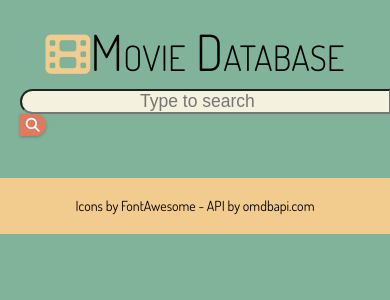
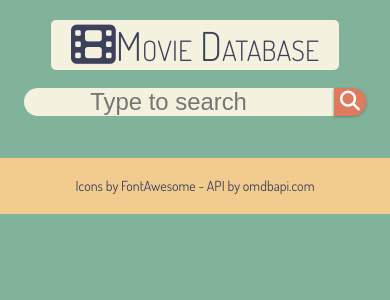
Before and after one commit to annetteaune/uin23ak4_moviesearch_aune, a React (Create React App) app: page / in a window 390 px wide. Shown: the top 300 px of the page. Built offline with nearby package versions, Linux system fonts and the light colour scheme; no server answers.

Commit message:
opprydding i struktur + litt css

```diff
--- a/src/components/Layout.js
+++ b/src/components/Layout.js
@@ -1,9 +1,7 @@
 import { Link, Outlet } from "react-router-dom";
 import Search from "./Search";
 
-
 export default function Layout({ movieList, setSearch, getMovies, search }) {
-
 	return (
 		<>
 			<header>
@@ -12,7 +10,6 @@ export default function Layout({ movieList, setSearch, getMovies, search }) {
 						<i className="fa-solid fa-film"></i>Movie Database
 					</h1>
 				</Link>
-
 				<Search setSearch={setSearch} getMovies={getMovies} search={search} />
 			</header>
 			<main>
--- a/src/components/MoviePage.js
+++ b/src/components/MoviePage.js
@@ -1,18 +1,19 @@
 import { useEffect } from "react";
-import { Link } from "react-router-dom";
 
-export default function MoviePage({ selectedID, movie, getDetails }) {
+export default function MoviePage({ movie, getDetails }) {
 	useEffect(() => {
 		getDetails();
+		/*Fikk en warning om missing dependency, fant workaround;
+			https://stackoverflow.com/questions/55840294/how-to-fix-missing-dependency-warning-when-using-useeffect-react-hook
+			*/
+		// eslint-disable-next-line react-hooks/exhaustive-deps
 	}, []);
-	//console.log(movie);
 
 	//placeholderbilde hvis poster ikke eksisterer
 	if (movie.Poster === "N/A") {
 		movie.Poster = "https://placehold.jp/200x300.png";
-	} else {
-		movie.Poster = movie.Poster;
 	}
+
 	return (
 		<>
 			<article className="details-article">
@@ -20,15 +21,12 @@ export default function MoviePage({ selectedID, movie, getDetails }) {
 					{movie.Title}
 					<span className="year">{` (${movie.Year})`}</span>
 				</h2>
-
 				<div className="details-container">
 					<img src={movie.Poster} alt={movie.Title} />
-
 					<ul>
 						<li>
 							<i className="fa-brands fa-imdb"></i> {movie.imdbRating}{" "}
 						</li>
-
 						<li className="card-value">
 							<span className="card-info">Genre:</span>
 							{movie.Genre}
--- a/src/components/Moviecard.js
+++ b/src/components/Moviecard.js
@@ -3,11 +3,9 @@ import { Link } from "react-router-dom";
 
 export default function Moviecard({ title, year, image, id, setSelectedID }) {
 
-
 	const saveID = (event) => {
 		setSelectedID(event.target.id);
 	};
-
 
 	//placeholderbilde hvis poster ikke eksisterer
 	if (image === "N/A"){
@@ -21,7 +19,6 @@ export default function Moviecard({ title, year, image, id, setSelectedID }) {
 				{title}
 				<span aria-label="release year"> ({year})</span>
 			</h2>
-
 			<img className="poster" src={image} alt="" />
 			<Link to="/details">
 				<button id={id} className="details-btn" onClick={saveID}>
--- a/src/components/Search.js
+++ b/src/components/Search.js
@@ -8,21 +8,14 @@ export default function Search({ setSearch, getMovies, search }) {
 
 	const handleSearch = (event) => {
 		const inputValue = event.target.value;
-		/* Må her replace mellomrom med -, siden søkefunksjonen kræsjet ved mellomrom i søket. */
-		const crashProofValue = inputValue.replaceAll(" ", "-");
-		if (crashProofValue.length >= 3) {
-			setSearch(crashProofValue);
-
+		/* Må her replace mellomrom med -, siden søkefunksjonen kræsjer ved mellomrom i søket. */
+		const replacedValue = inputValue.replaceAll(" ", "-");
+		if (replacedValue.length >= 3) {
+			setSearch(replacedValue);
 			document.getElementById("alert").innerHTML = "";
-
-			console.log("search:", search);
-			console.log("target value:", crashProofValue);
 		} else {
 			document.getElementById("alert").innerHTML =
 				"Enter at least 3 characters.";
-
-			console.log("else-search:", search);
-			console.log("else-target value:", crashProofValue);
 		}
 	};
 
@@ -44,7 +37,9 @@ export default function Search({ setSearch, getMovies, search }) {
 		return (
 			<nav>
 				<Link to="/">
-					<button className="back-btn">Back to results</button>
+					<button className="back-btn">
+						<i class="fa-solid fa-chevron-left"></i> Back to results
+					</button>
 				</Link>
 			</nav>
 		);
@@ -55,10 +50,15 @@ export default function Search({ setSearch, getMovies, search }) {
 					<form onSubmit={handleSubmit} id="search-bar">
 						<input
 							type="search"
+							aria-label="search"
 							placeholder="Type to search"
 							onChange={handleSearch}
 						/>
-						<button type="submit" onClick={handleClick}>
+						<button
+							type="submit"
+							aria-label="search button"
+							onClick={handleClick}
+						>
 							<i className="fa-solid fa-magnifying-glass"></i>
 						</button>
 					</form>
--- a/src/css/main.css
+++ b/src/css/main.css
@@ -55,7 +55,7 @@ main .movie-card a .details-btn {
 main .movie-card a .details-btn:hover {
   background-color: #f2cc8f;
   text-decoration: underline;
-  color: black;
+  color: #3d405b;
 }
 
 .no-match {
@@ -91,8 +91,12 @@ header .header-link {
 }
 header .header-link h1 {
   font-size: 2.5rem;
-  color: black;
+  color: #3d405b;
   font-weight: 300;
+  background-color: #f4f1de;
+  border-radius: 5px;
+  padding: 0 10rem;
+  text-align: center;
 }
 header nav {
   display: flex;
@@ -102,15 +106,19 @@ header nav a {
 }
 header nav a .back-btn {
   font-size: 0.8rem;
-  padding: 0.1rem 0.3rem;
+  padding: 0.3rem 0.5rem;
   background-color: #e07a5f;
   border-radius: 5px;
   color: white;
   border: none;
   box-shadow: 0px 1px 3px #5e8873;
+  margin-top: 0.8rem;
 }
 header nav form {
-  margin: 0 auto;
+  margin: 0.6rem auto 0 auto;
+  align-items: stretch;
+  display: flex;
+  justify-content: center;
 }
 header nav form input {
   width: 371px;
@@ -120,14 +128,16 @@ header nav form input {
   background-color: #f4f1de;
   color: black;
   text-align: center;
+  border: none;
 }
 header nav form input:focus {
   background-color: white;
   outline: none;
-  border-color: #e07a5f;
+  border: solid 3px #e07a5f;
+  box-shadow: 0px 1px 3px #5e8873;
 }
 header nav form button {
-  font-size: 0.8rem;
+  font-size: 1rem;
   padding: 0.1rem 0.3rem;
   background-color: #e07a5f;
   border-top-right-radius: 15px;
@@ -139,12 +149,16 @@ header nav form button {
 header nav form button:hover {
   background-color: #f2cc8f;
   text-decoration: underline;
-  color: black;
+  color: #3d405b;
 }
 
 .fa-film {
   font-size: 2.25rem;
-  color: #f2cc8f;
+  color: #3d405b;
+}
+
+.fa-magnifying-glass {
+  font-size: 1rem;
 }
 
 #alert {
@@ -208,7 +222,7 @@ header nav form button:hover {
 }
 
 .fa-imdb {
-  color: black;
+  color: #3d405b;
   font-size: 1rem;
 }
 
@@ -222,7 +236,7 @@ header nav form button:hover {
 body {
   font-family: "Dosis", Arial, Helvetica, sans-serif;
   background-color: #81b29a;
-  color: black;
+  color: #3d405b;
 }
 
 html {
@@ -230,6 +244,17 @@ html {
 }
 
 @media (max-width: 768px) {
+  header .header-link h1 {
+    padding: 0 1rem;
+    font-size: 2rem;
+  }
+  header nav form {
+    max-width: 200px;
+    width: 100%;
+  }
+  header nav form input {
+    font-size: 1.2rem;
+  }
   main article {
     flex-direction: column;
     justify-content: center;
--- a/src/css/sass/_colors.scss
+++ b/src/css/sass/_colors.scss
@@ -1,9 +1,6 @@
 $buttoncolor: #e07a5f;
 $backgroundcolor: #81b29a ;
-$fontcolor: black;
+$fontcolor: #3d405b;
 $cardcolor: #f4f1de;
 $buttontext: white;
 $hovercolor: #f2cc8f
-
-//blue #3d405b
-//yellow #f2cc8f
--- a/src/css/sass/_footer.scss
+++ b/src/css/sass/_footer.scss
@@ -5,6 +5,5 @@ footer {
 		display: flex;
 		justify-content: center;
 		padding: 1rem;
-
 	}
 }
--- a/src/css/sass/_header.scss
+++ b/src/css/sass/_header.scss
@@ -10,28 +10,35 @@ header {
 		font-variant: small-caps;
 		h1 {
 			font-size: 2.5rem;
-			color: black;
+			color: $fontcolor;
 			font-weight: 300;
+			background-color: $cardcolor;
+			border-radius: 5px;
+			padding: 0 10rem;
+			text-align: center;
 		}
 	}
 
 	nav {
 		display: flex;
-
 		a {
 			margin: 0 auto;
 			.back-btn {
 				font-size: 0.8rem;
-				padding: 0.1rem 0.3rem;
+				padding: 0.3rem 0.5rem;
 				background-color: $buttoncolor;
 				border-radius: 5px;
 				color: $buttontext;
 				border: none;
 				box-shadow: 0px 1px 3px #5e8873;
+				margin-top: 0.8rem;
 			}
 		}
 		form {
-			margin: 0 auto;
+			margin: 0.6rem auto 0 auto;
+			align-items: stretch;
+			display: flex;
+			justify-content: center;
 			input {
 				width: 371px;
 				font-size: 0.88rem;
@@ -40,15 +47,17 @@ header {
 				background-color: $cardcolor;
 				color: black;
 				text-align: center;
+				border: none;
 				&:focus {
 					background-color: white;
-					outline:none;
-					border-color: $buttoncolor;
-
+					outline: none;
+					border: solid 3px $buttoncolor;
+					box-shadow: 0px 1px 3px #5e8873;
+					//border-color: $buttoncolor;
 				}
 			}
 			button {
-				font-size: 0.8rem;
+				font-size: 1rem;
 				padding: 0.1rem 0.3rem;
 				background-color: $buttoncolor;
 				border-top-right-radius: 15px;
@@ -69,7 +78,10 @@ header {
 
 .fa-film {
 	font-size: 2.25rem;
-	color: $hovercolor;
+	color: $fontcolor;
+}
+.fa-magnifying-glass {
+	font-size: 1rem;
 }
 
 #alert {
--- a/src/css/sass/_moviecard.scss
+++ b/src/css/sass/_moviecard.scss
@@ -6,7 +6,6 @@ main {
 	justify-content: center;
 	max-width: 1200px;
 	margin: 0 auto;
-
 	.movie-card {
 		max-width: 300px;
 		width: 100%;
@@ -29,7 +28,6 @@ main {
 				font-size: 0.6rem;
 			}
 		}
-
 		.poster {
 			width: 100%;
 			max-width: 200px;
@@ -50,7 +48,6 @@ main {
 				color: $buttontext;
 				border-radius: 5px;
 				box-shadow: 0px 1px 3px #979588;
-
 				&:hover {
 					background-color: $hovercolor;
 					text-decoration: underline;
--- a/src/css/sass/_moviepage.scss
+++ b/src/css/sass/_moviepage.scss
@@ -4,7 +4,6 @@
 	background-color: $cardcolor;
 	border-radius: 5px;
 	gap: 1rem;
-
 	h2 {
 		text-align: center;
 		font-size: 1rem;
@@ -25,7 +24,6 @@
 			margin: auto 1rem;
 			border-radius: 5px;
 		}
-
 		ul {
 			list-style: none;
 			line-height: 1.5rem;
--- a/src/css/sass/main.scss
+++ b/src/css/sass/main.scss
@@ -4,7 +4,7 @@
 @import "header";
 @import "moviepage";
 
-@import url('https://fonts.googleapis.com/css2?family=Dosis:wght@300;400;500;600;700&family=Quicksand&display=swap');
+@import url("https://fonts.googleapis.com/css2?family=Dosis:wght@300;400;500;600;700&family=Quicksand&display=swap");
 
 * {
 	margin: 0;
@@ -24,14 +24,31 @@ html {
 }
 
 @media (max-width: 768px) {
+	header {
+		.header-link {
+			h1 {
+				padding: 0 1rem;
+				font-size: 2rem;
+			}
+		}
+		nav {
+			form {
+				max-width: 200px;
+				width: 100%;
+				input {
+					font-size: 1.2rem;
+				}
+			}
+		}
+	}
 	main {
 		article {
 			flex-direction: column;
-            justify-content: center;
+			justify-content: center;
 		}
 		.details-container {
 			flex-direction: column;
-            gap: 1rem;
+			gap: 1rem;
 			ul {
 				margin: 0 auto !important ;
 			}
```
Also changed, not shown: src/App.js (+12 -12 lines), 1 other file (tests, documents, lock files or other folders).
